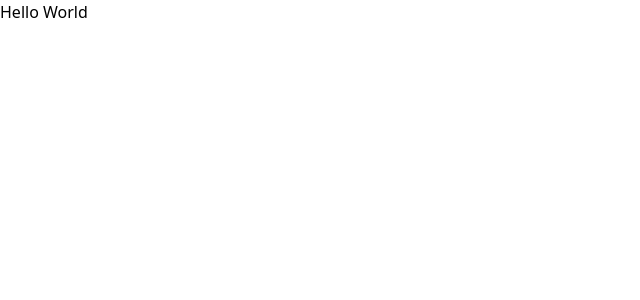
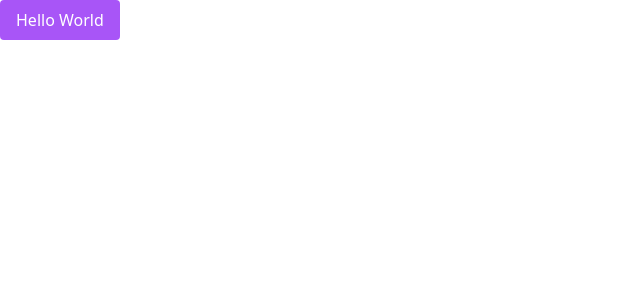
Before and after one commit to benedictgeek/tailwind-component-library, a React (Vite) app: page / in a window 1280 px wide. Shown: the top 300 px of the page, without its empty margins (0-640 px from the left). Built offline with nearby package versions, Linux system fonts and the light colour scheme.

Commit message:
added button component

```diff
--- /dev/null
+++ b/src/components/button.tsx
@@ -0,0 +1,42 @@
+import { HTMLProps } from "react";
+
+interface ButtonpProps extends HTMLProps<HTMLButtonElement> {
+  type?: "primary" | "secondary" | "tertiary";
+  variant?: "contained" | "outlined" | "text";
+}
+
+export const Button = ({
+  type = "primary",
+  variant = "contained",
+}: ButtonpProps) => {
+  let computedClass = "py-2 px-4 ";
+
+  switch (type) {
+    case "primary":
+      break;
+
+    default:
+      break;
+  }
+
+  switch (variant) {
+    case "contained":
+      computedClass +=
+        "bg-purple-500 rounded text-base text-white hover:bg-purple-700";
+      break;
+
+    case "outlined":
+      computedClass +=
+        "border border-purple-700 rounded text-base text-purple-700 hover:bg-purple-100";
+      break;
+
+    case "text":
+      computedClass += "text-base rounded text-purple-700 hover:bg-purple-100";
+      break;
+
+    default:
+      break;
+  }
+
+  return <button className={`${computedClass}`}>Hello World</button>;
+};
--- a/src/main.tsx
+++ b/src/main.tsx
@@ -2,7 +2,8 @@ import React from "react";
 import "./styles.css";
 
 import ReactDOM from "react-dom/client";
+import { Button } from "./components/button";
 
 ReactDOM.createRoot(document.getElementById("root") as HTMLElement).render(
-  <>Hello World</>
+  <Button variant="contained"/>
 );
```
